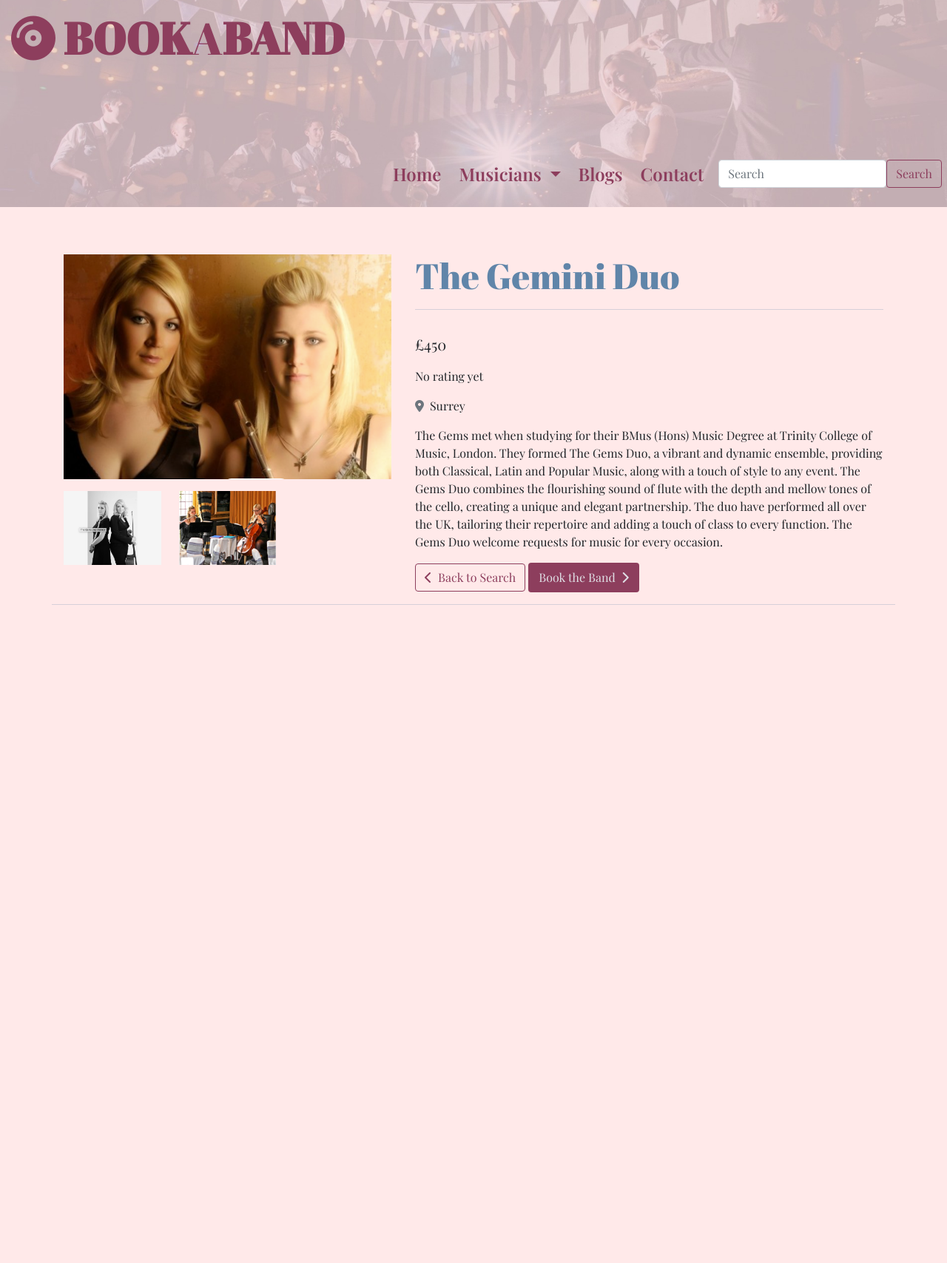
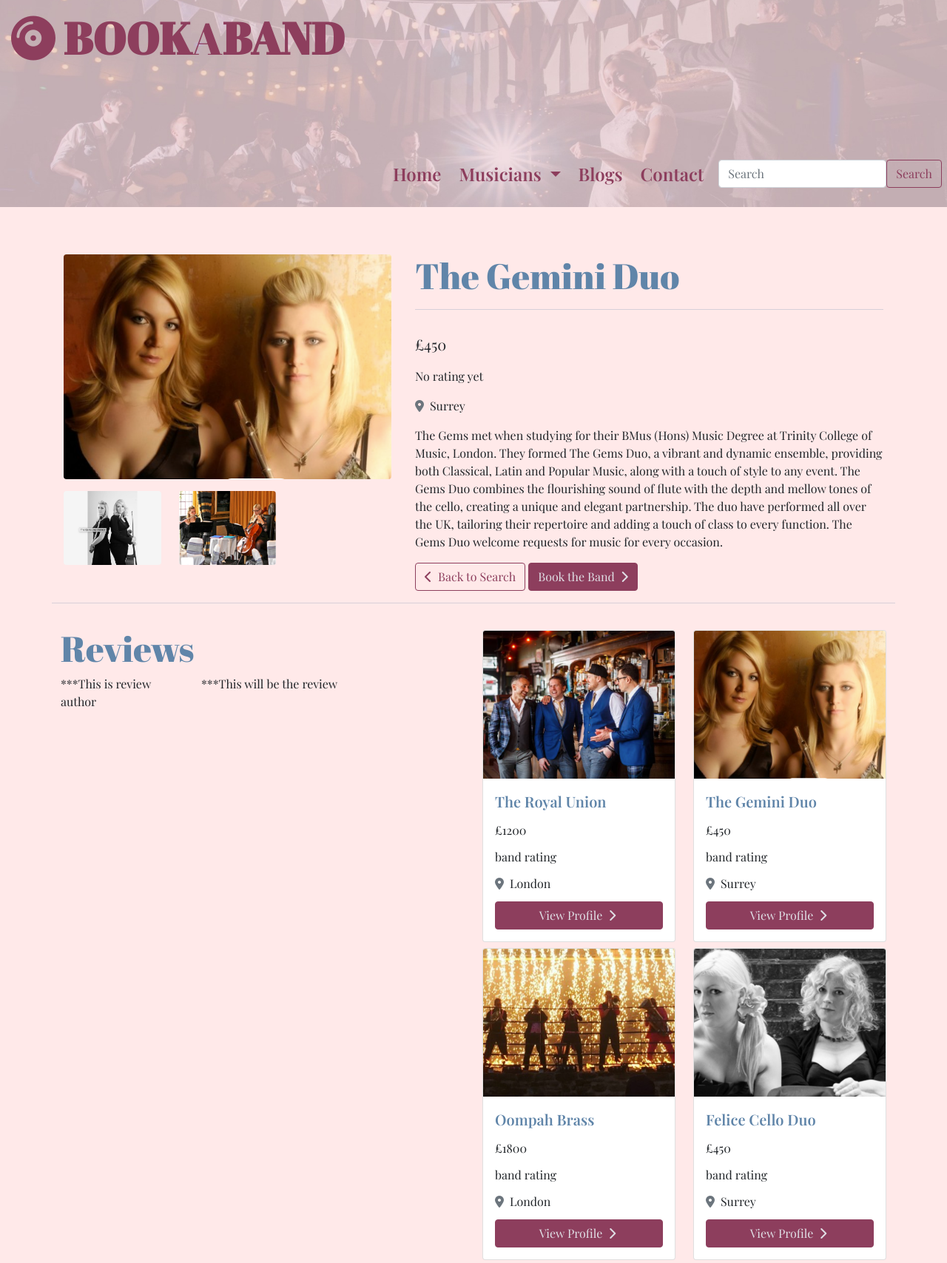
Before and after one commit to OliHickie/book_a_band, a Django app: page /bands/3/ in a window 1280 px wide. Shown: the whole page at 74% size. Before the commit the page ends 818 px from the top, so only its background shows below. Run offline with Django 3.2, Linux system fonts and the light colour scheme; data comes from the database, SQL or seed files in the repository; some libraries are stand-ins or nearby versions.

Commit message:
Add random band suggestions to profile page

```diff
--- a/bands/templates/bands/band_profile.html
+++ b/bands/templates/bands/band_profile.html
@@ -15,32 +15,31 @@
   <!-- Band images -->
   <div class="col-12 col-lg-5 p-3">
     {% if band.image_one %}
-    <img src="{{ band.image_one.url }}" alt="" class="profile-main-img">
+    <img src="{{ band.image_one.url }}" alt="" class="profile-main-img rounded">
     {% else %}
     <img src="../media/weddingmusic.jpeg" class="card-img-top" alt="{{ band.name }}">
     {% endif %}
     <div class="row mt-3">
       <div class="col-4">
         {% if band.image_two %}
-        <img src="{{ band.image_two.url }}" alt="" class="profile-sm-img">
+        <img src="{{ band.image_two.url }}" alt="" class="profile-sm-img rounded">
         {% endif %}
       </div>
       <div class="col-4">
         {% if band.image_three %}
-        <img src="{{ band.image_three.url }}" alt="" class="profile-sm-img">
+        <img src="{{ band.image_three.url }}" alt="" class="profile-sm-img rounded">
         {% endif %}
       </div>
       <div class="col-4">
         {% if band.image_four %}
-        <img src="{{ band.image_four.url }}" alt="" class="profile-sm-img">
+        <img src="{{ band.image_four.url }}" alt="" class="profile-sm-img rounded">
         {% endif %}
       </div>
     </div>
   </div>
+  <!-- Band info -->
   <div class="col-12 col-lg-7 p-3">
-    <div class="page-header">
-      <h2 class="mt-0">{{ band.name }}</h2>
-    </div>
+    <h2 class="text-d-blue">{{ band.name }}</h2>
     <hr>
     <div class="band-price">
       <p>£{{ band.price }}</p>
@@ -61,7 +60,43 @@
   </div>
   <hr>
 </div>
-
+<div class="row">
+  <!-- Reviews -->
+  <div class="col-12 col-lg-6">
+    <h2 class="text-d-blue">Reviews</h2>
+    <div class="row">
+      <div class="col-4">
+        ***This is review author
+      </div>
+      <div class="col-8">
+        ***This will be the review
+      </div>
+    </div>
+  </div>
+  <!-- Band suggestions -->
+  <div class="col-12 col-lg-6">
+    <div class="row">
+      {% for random_band in random_bands %}
+      <div class="col-6">
+        <div class="card my-1">
+          {% if random_band.image_one %}
+          <img src="{{ random_band.image_one.url }}" class="card-img-top" alt="{{ random_band.name }}">
+          {% else %}
+          <img src="../media/weddingmusic.jpeg" class="card-img-top" alt="Generic wedding photo">
+          {% endif %}
+          <div class="card-body">
+              <p class="card-title m-0 text-d-blue">{{ random_band.name }}</p>
+              <p class="card-text m-0">£{{ random_band.price }}</p>
+              <p class="card-text m-0">band rating</p>
+              <p class="card-text m-0"><i class="text-muted fas fa-map-marker-alt pe-1"></i> {{ random_band.location }}</p>
+              <a href="{% url 'band_profile' random_band.id %}" class="btn btn-primary">View Profile <i class="fas fa-chevron-right px-1"></i></a>
+          </div>
+      </div>
+      </div>
+      {% endfor %}
+    </div>
+  </div>
+</div>
 
 
 {% endblock %}
--- a/bands/templates/bands/bands.html
+++ b/bands/templates/bands/bands.html
@@ -6,7 +6,7 @@
   {% endblock %}
 
 {% block page_header %}
-<h2>Bands and Artists</h2>
+<h2 class="text-d-blue">Bands and Artists</h2>
 <hr>
 {% endblock %}
 
@@ -39,7 +39,7 @@
                     <img src="../media/weddingmusic.jpeg" class="card-img-top" alt="{{ band.name }}">
                     {% endif %}
                     <div class="card-body">
-                        <p class="card-title m-0">{{ band.name }}</p>
+                        <p class="card-title m-0 text-d-blue">{{ band.name }}</p>
                         <p class="card-text m-0">£{{ band.price }}</p>
                         <p class="card-text m-0">band rating</p>
                         <p class="card-text m-0"><i class="text-muted fas fa-map-marker-alt pe-1"></i> {{ band.location }}</p>
--- a/bands/views.py
+++ b/bands/views.py
@@ -21,9 +21,11 @@ def band_profile(request, band_id):
     """
 
     band = get_object_or_404(Band, pk=band_id)
+    random_bands = Band.objects.all().order_by('?')[:4]
 
     context = {
         'band': band,
+        'random_bands': random_bands,
     }
 
     return render(request, 'bands/band_profile.html', context)
--- a/static/css/base.css
+++ b/static/css/base.css
@@ -24,18 +24,28 @@ body {
     font-size: 16px;
 }
 
+/* font colors  */
+
+.text-d-pink {
+    color: #8d3e5d
+}
+
+.text-d-blue {
+    color: #6085A9;
+}
+
 /* buttons  */
 
 .btn-primary {
     color: #E0E0E6;
     background-color: #8d3e5d;
-    border: 2px solid #8d3e5d;
+    border: 1px solid #8d3e5d;
 }
 
 .btn-primary:hover {
     color: #8d3e5d;
-    border: 2px solid #8d3e5d;
-    background-color: #E0E0E6;
+    border: 1px solid #8d3e5d;
+    background-color: transparent;
 }
 
 .btn-secondary {
@@ -67,11 +77,14 @@ hr {
 
 /* header */
 
-.page-header h2 {
+h2 {
     font-family: 'Abril Fatface', cursive;
-    color: #6085A9;
     font-size: 48px;
-    margin: 16px 0px;
+}
+
+h3  {
+    font-family: 'Abril Fatface', cursive;
+    font-size: 36px;
 }
 
 /* Nav bar  */
@@ -166,7 +179,6 @@ nav {
 
 .card-title {
     font-size: 20px;
-    color: #6085A9;
     font-weight: 600;
     overflow: hidden;
 }
```
